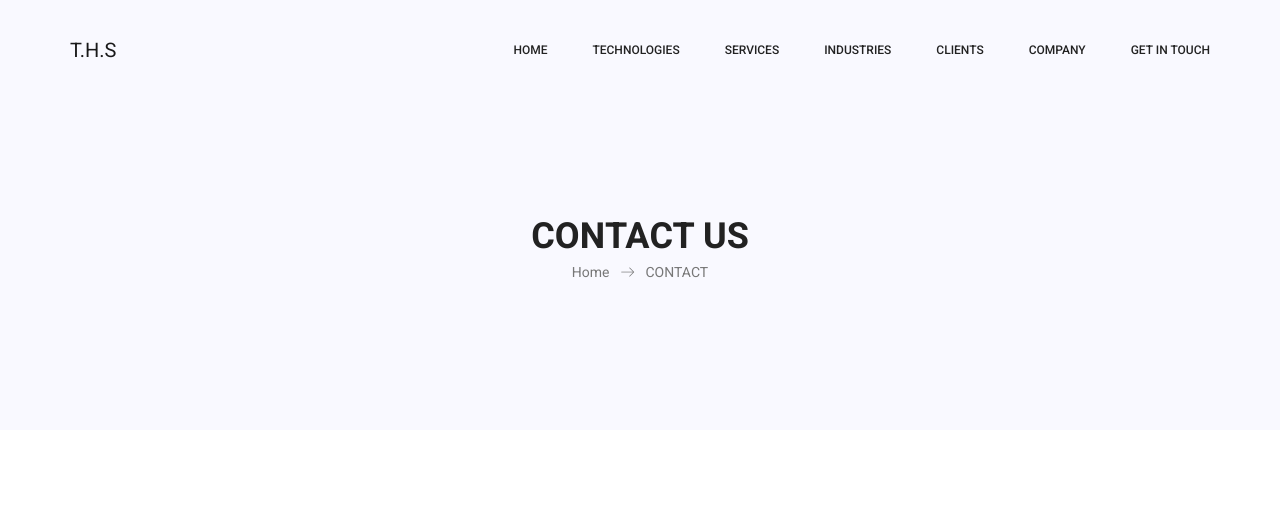
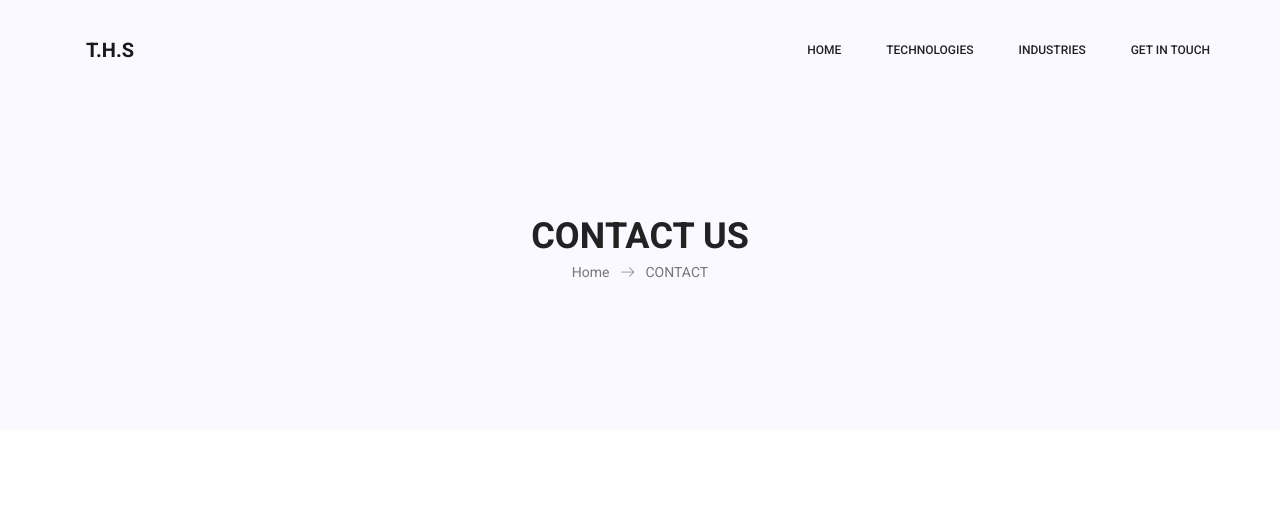
Before and after one commit to brulyn/1000hills, a plain HTML site: page contact.html in a window 1280 px wide. Shown: the top 528 px of the page. Drawn offline with Linux system fonts and the light colour scheme; some packages are replaced by stand-ins of ours.

Commit message:
first commit

```diff
--- a/contact.html
+++ b/contact.html
@@ -1,5 +1,6 @@
 <!doctype html>
 <html lang="en">
+
 <head>
     <!-- Required meta tags -->
     <meta charset="utf-8">
@@ -18,8 +19,8 @@
     <link rel="stylesheet" href="css/style.css">
     <link rel="stylesheet" href="css/responsive.css">
 </head>
+
 <body>
-
     <!--================Header Menu Area =================-->
     <header class="header_area">
         <div class="main_menu" id="mainNav">
@@ -27,7 +28,7 @@
                 <div class="container box_1620">
                     <!-- Brand and toggle get grouped for better mobile display -->
                     <!-- <a class="navbar-brand logo_h" href="index.html"><img src="img/logo.png" alt=""></a> -->
-                    <a class="navbar-brand logo_h" href="index.html">T.H.S</a>
+                    <a class="navbar-brand nav-link logo_h" href="index.html"> <strong>T.H.S</strong> </a>
                     <button class="navbar-toggler" type="button" data-toggle="collapse" data-target="#navbarSupportedContent" aria-controls="navbarSupportedContent" aria-expanded="false" aria-label="Toggle navigation">
                             <span class="icon-bar"></span>
                             <span class="icon-bar"></span>
@@ -36,28 +37,27 @@
                     <!-- Collect the nav links, forms, and other content for toggling -->
                     <div class="collapse navbar-collapse offset" id="navbarSupportedContent">
                         <ul class="nav navbar-nav menu_nav ml-auto">
-                            <li class="nav-item active"><a class="nav-link" href="index.html">Home</a></li>
-                            <li class="nav-item"><a class="nav-link" href="technologies.html">Technologies</a></li>
-                            <li class="nav-item"><a class="nav-link" href="services.html">Services</a>
-                                <li class="nav-item"><a class="nav-link" href="industries.html">Industries</a>
-                                    <li class="nav-item"><a class="nav-link" href="clients.html">Clients</a>
-                                        <li class="nav-item"><a class="nav-link" href="company.html">Company</a>
-                                            <!-- <li class="nav-item submenu dropdown">
-								<a href="#" class="nav-link dropdown-toggle" data-toggle="dropdown" role="button" aria-haspopup="true" aria-expanded="false">Pages</a>
-								<ul class="dropdown-menu">
-									<li class="nav-item"><a class="nav-link" href="portfolio.html">Portfolio</a></li>
-									<li class="nav-item"><a class="nav-link" href="portfolio-details.html">Project Details</a></li>
-									<li class="nav-item"><a class="nav-link" href="elements.html">Elements</a></li>
-								</ul>
+                            <li class="nav-item active">
+                                <a class="nav-link" href="index.html">Home</a>
                             </li>
-							<li class="nav-item submenu dropdown">
-								<a href="#" class="nav-link dropdown-toggle" data-toggle="dropdown" role="button" aria-haspopup="true" aria-expanded="false">Blog</a>
-								<ul class="dropdown-menu">
-									<li class="nav-item"><a class="nav-link" href="blog.html">Blog</a></li>
-									<li class="nav-item"><a class="nav-link" href="single-blog.html">Blog Details</a></li>
-								</ul>
+                            <li class="nav-item">
+                                <a class="nav-link" href="technologies.html">Technologies</a>
+                            </li>
+                            <!-- <li class="nav-item">
+                                <a class="nav-link" href="services.html">Services</a>
                             </li> -->
-                                            <li class="nav-item dark" style="color: #222222"><a class="nav-link" href="contact.html">Get in Touch</a></li>
+                            <li class="nav-item">
+                                <a class="nav-link" href="industries.html">Industries</a>
+                            </li>
+                            <!-- <li class="nav-item">
+                                <a class="nav-link" href="clients.html">Clients</a>
+                            </li> -->
+                            <!-- <li class="nav-item">
+                                <a class="nav-link" href="company.html">Company</a>
+                            </li> -->
+                            <li class="nav-item dark" style="color: #222222">
+                                <a class="nav-link" href="contact.html">Get in Touch</a>
+                            </li>
                         </ul>
                     </div>
                 </div>
@@ -65,7 +65,6 @@
         </div>
     </header>
     <!--================Header Menu Area =================-->
-
     <!--================Home Banner Area =================-->
     <section class="banner_area">
         <div class="banner_inner d-flex align-items-center">
@@ -77,23 +76,15 @@
                         <a href="index.html">Home</a>
                         <a href="contact.html">CONTACT</a>
                     </div>
-
                 </div>
             </div>
         </div>
     </section>
     <!--================End Home Banner Area =================-->
-
     <!--================Contact Area =================-->
     <section class="contact_area p_120">
         <div class="container">
-                <div id="mapBox" class="mapBox"
-                    data-lat="40.701083"
-                    data-lon="-74.1522848"
-                    data-zoom="13"
-                    data-info="PO Box CT16122 Collins Street West, Victoria 8007, Australia."
-                    data-mlat="40.701083"
-                    data-mlon="-74.1522848">
+            <div id="mapBox" class="mapBox" data-lat="40.701083" data-lon="-74.1522848" data-zoom="13" data-info="PO Box CT16122 Collins Street West, Victoria 8007, Australia." data-mlat="40.701083" data-mlon="-74.1522848">
             </div>
             <div class="row">
                 <div class="col-lg-3">
@@ -142,7 +133,6 @@
         </div>
     </section>
     <!--================Contact Area =================-->
-
     <!--================Footer Area =================-->
     <footer class="footer_area p_120">
         <div class="container">
@@ -153,8 +143,12 @@
                             <h3>About Me</h3>
                         </div>
                         <p>Do you want to be even more successful? Learn to love learning and growth. The more effort you put into improving your skills,</p>
-        					<p><!-- Link back to Colorlib can't be removed. Template is licensed under CC BY 3.0. -->
-Copyright &copy;<script>document.write(new Date().getFullYear());</script> All rights reserved | This template is made with <i class="fa fa-heart-o" aria-hidden="true"></i> by <a href="https://colorlib.com" target="_blank">Colorlib</a>
+                        <p>
+                            <!-- Link back to Colorlib can't be removed. Template is licensed under CC BY 3.0. -->
+                            Copyright &copy;
+                            <script>
+                                document.write(new Date().getFullYear());
+                            </script> All rights reserved | This template is made with <i class="fa fa-heart-o" aria-hidden="true"></i> by <a href="https://colorlib.com" target="_blank">Colorlib</a>
                             <!-- Link back to Colorlib can't be removed. Template is licensed under CC BY 3.0. -->
                         </p>
                     </aside>
@@ -194,7 +188,6 @@ Copyright &copy;<script>document.write(new Date().getFullYear());</script> All r
         </div>
     </footer>
     <!--================End Footer Area =================-->
-
     <!--================Contact Success and Error message Area =================-->
     <div id="success" class="modal modal-message fade" role="dialog">
         <div class="modal-dialog">
@@ -209,9 +202,7 @@ Copyright &copy;<script>document.write(new Date().getFullYear());</script> All r
             </div>
         </div>
     </div>
-
     <!-- Modals error -->
-
     <div id="error" class="modal modal-message fade" role="dialog">
         <div class="modal-dialog">
             <div class="modal-content">
@@ -226,10 +217,6 @@ Copyright &copy;<script>document.write(new Date().getFullYear());</script> All r
         </div>
     </div>
     <!--================End Contact Success and Error message Area =================-->
-
-
-
-
     <!-- Optional JavaScript -->
     <!-- jQuery first, then Popper.js, then Bootstrap JS -->
     <script src="js/jquery-3.2.1.min.js"></script>
@@ -254,4 +241,5 @@ Copyright &copy;<script>document.write(new Date().getFullYear());</script> All r
     <script src="js/gmaps.min.js"></script>
     <script src="js/theme.js"></script>
 </body>
+
 </html>
```
Lines whose indentation alone changed are shown as unchanged.
